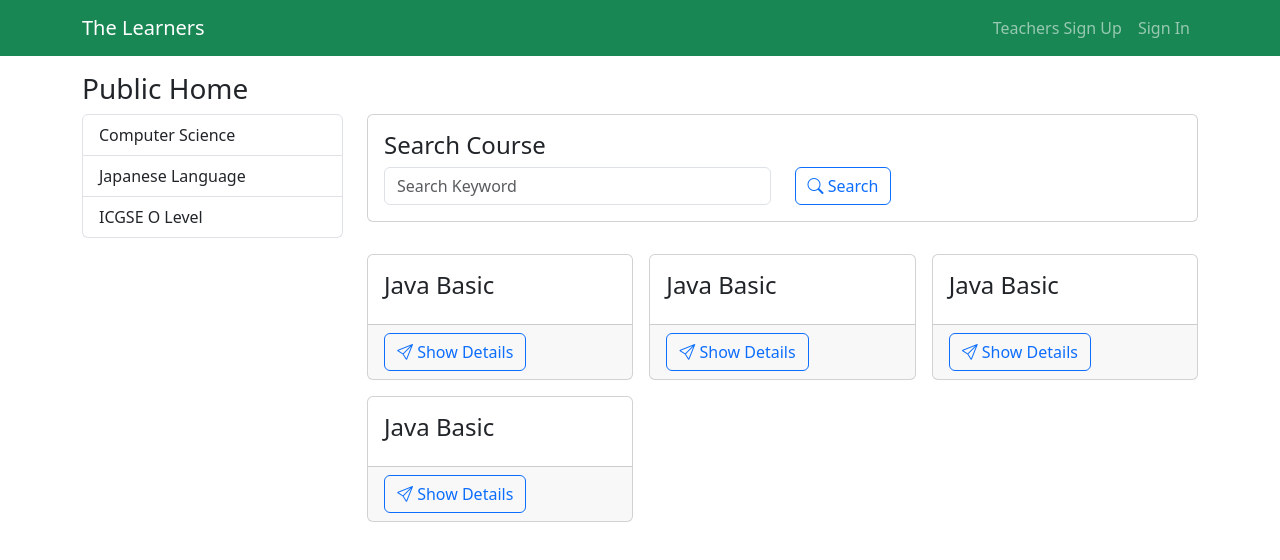
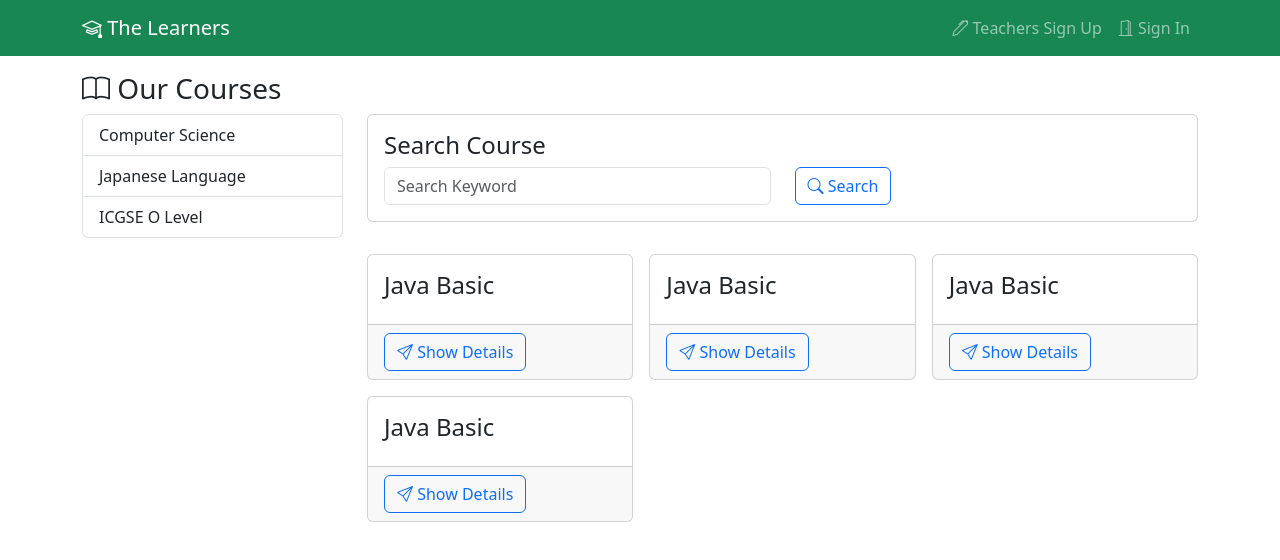
Before and after one commit to minlwin/onestop-batch4, an Angular app in the folder arsariya-web/: page /anonymous in a window 1280 px wide. Before the commit this address led to /anonymous/home. Shown: the top 560 px of the page. Built offline with nearby package versions, Linux system fonts and the light colour scheme.

Commit message:
Update Sign In / Up form

```diff
--- a/arsariya-web/src/app/business/anonymous/anonymous-component.html
+++ b/arsariya-web/src/app/business/anonymous/anonymous-component.html
@@ -2,16 +2,22 @@
 <nav class="navbar navbar-expand navbar-dark bg-success">
   <div class="container">
 
-    <a [routerLink]="['/anonymous/home']" class="navbar-brand">The Learners</a>
+    <a [routerLink]="['/']" class="navbar-brand">
+      <i class="bi bi-mortarboard"></i> The Learners
+    </a>
 
     <ul class="navbar-nav">
 
       <li class="nav-item">
-        <a [routerLink]="['/anonymous/signup']" routerLinkActive="active"  class="nav-link">Teachers Sign Up</a>
+        <a [routerLink]="['/anonymous/signup']" routerLinkActive="active"  class="nav-link">
+          <i class="bi bi-pen"></i> Teachers Sign Up
+        </a>
       </li>
 
       <li class="nav-item">
-        <a [routerLink]="['/anonymous/signin']" routerLinkActive="active" class="nav-link">Sign In</a>
+        <a [routerLink]="['/anonymous/signin']" routerLinkActive="active" class="nav-link">
+          <i class="bi bi-door-open"></i> Sign In
+        </a>
       </li>
     </ul>
 
--- a/arsariya-web/src/app/business/anonymous/anonymous-routing.module.ts
+++ b/arsariya-web/src/app/business/anonymous/anonymous-routing.module.ts
@@ -9,13 +9,12 @@ import { AnonymousComponent } from './anonymous-component';
 
 const routes: Routes = [
   {path: '', component: AnonymousComponent, children: [
-    {path: 'home', component: HomeComponent},
     {path: 'signin', component: SigninComponent},
     {path: 'signup', component: SignupComponent},
     {path: 'registration', component: RegistrationComponent},
     {path: 'course-details', component: CourseDetailsComponent},
     {path: 'registration', component: RegistrationComponent},
-    {path: '', redirectTo: '/anonymous/home', pathMatch: 'full'}
+    {path: '', component: HomeComponent}
   ]}
 ];
 
--- a/arsariya-web/src/app/business/anonymous/home/home.component.html
+++ b/arsariya-web/src/app/business/anonymous/home/home.component.html
@@ -1,4 +1,4 @@
-<h3>Public Home</h3>
+<h3><i class="bi bi-book"></i> Our Courses</h3>
 
 <div class="row">
 
--- a/arsariya-web/src/app/business/anonymous/signin/signin.component.html
+++ b/arsariya-web/src/app/business/anonymous/signin/signin.component.html
@@ -1 +1,25 @@
-<h3>Sign In</h3>
+<h3><i class="bi bi-door-open"></i> Sign In</h3>
+
+<div class="row mt-3">
+  <div class="col">
+    <img class="w-100 img-thumbnail" src="/assets/images/signin-cover.jpg" alt="Sign In Cover Image">
+  </div>
+  <div class="col-4">
+    <form action="#">
+
+      <div class="mb-3">
+        <label class="form-label">Email Address</label>
+        <input type="email" class="form-control" placeholder="Enter your email">
+      </div>
+
+      <div class="mb-3">
+        <label class="form-label">Password</label>
+        <input type="password" placeholder="Enter Password" class="form-control">
+      </div>
+
+      <button class="btn btn-outline-success">
+        <i class="bi bi-unlock"></i> Sign In
+      </button>
+    </form>
+  </div>
+</div>
--- a/arsariya-web/src/app/business/anonymous/signup/signup.component.html
+++ b/arsariya-web/src/app/business/anonymous/signup/signup.component.html
@@ -1 +1,27 @@
-<h3>Sign Up</h3>
+<h3><i class="bi bi-pen"></i> Sign Up as a Teacher</h3>
+
+<div class="row mt-3">
+  <div class="col">
+    <img class="w-100 img-thumbnail" src="/assets/images/teacher-cover.jpg" alt="Teacher Cover">
+  </div>
+  <div class="col-4">
+    <form action="#">
+      <div class="mb-3">
+        <label class="form-label">Name</label>
+        <input type="text" class="form-control" placeholder="Enter your name">
+      </div>
+      <div class="mb-3">
+        <label class="form-label">Email Address</label>
+        <input type="email" class="form-control" placeholder="Enter your email">
+      </div>
+      <div class="mb-3">
+        <label class="form-label">Password</label>
+        <input type="password" class="form-control" placeholder="Enter Password">
+      </div>
+
+      <button class="btn btn-outline-success">
+        <i class="bi bi-unlock"></i> Sign Up
+      </button>
+    </form>
+  </div>
+</div>
```
Also changed, not shown: arsariya-web/src/assets/images/signin-cover.jpg (added), arsariya-web/src/assets/images/teacher-cover.jpg (added).
